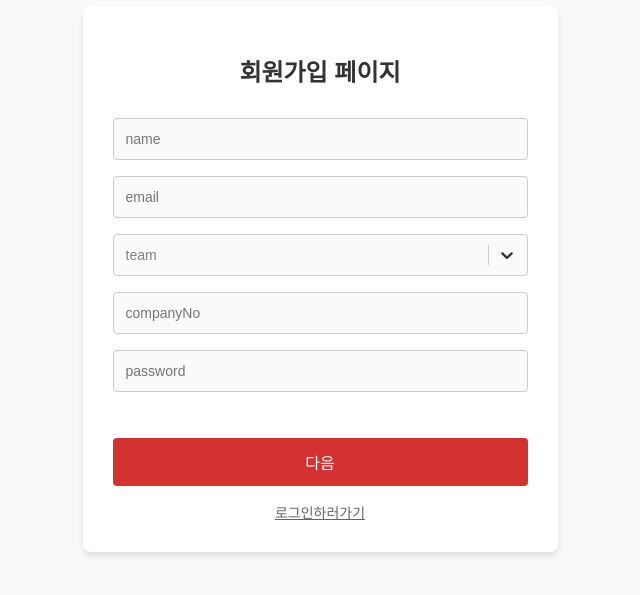
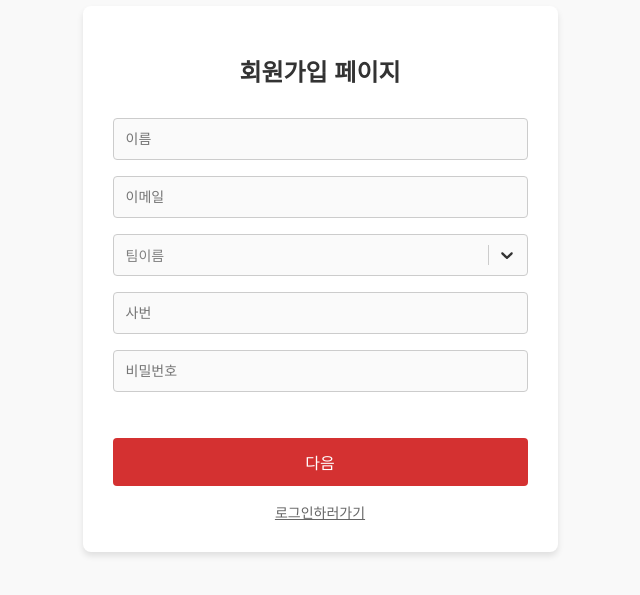
Before and after one commit to gimdongwon/bbl-online, a React (Vite) app in the folder client/: page /register in a window 1280 px wide. Shown: the part 153-748 px from the top of the page, without its empty margins (320-960 px from the left). Built offline with nearby package versions, Linux system fonts and the light colour scheme; no server answers.

Commit message:
(fix) placeholder 수정, pagenation 다음 수정, host 수정

```diff
--- a/client/src/components/BBLList.tsx
+++ b/client/src/components/BBLList.tsx
@@ -38,21 +38,21 @@ const BBLList = ({
     <Container>
       <Title>BBL List</Title>
       <DateFilterWrapper>
-        <label htmlFor='startDate' />
+        <label htmlFor="startDate" />
         <Input
-          type='date'
-          name='startDate'
+          type="date"
+          name="startDate"
           value={startDate}
           onChange={handleDate}
-          placeholder='시작 날짜'
+          placeholder="시작 날짜"
         />
-        <label htmlFor='endDate' />
+        <label htmlFor="endDate" />
         <Input
-          type='date'
-          name='endDate'
+          type="date"
+          name="endDate"
           value={endDate}
           onChange={handleDate}
-          placeholder='종료 날짜'
+          placeholder="종료 날짜"
         />
         <ExcelButton onClick={() => downloadBBLExcel(bblList.bbls)}>
           엑셀 다운로드
@@ -115,7 +115,7 @@ const BBLList = ({
 
         <PageButton
           onClick={() => onPageChange(currentPage + 1)}
-          disabled={endPage === currentPage}
+          disabled={totalPages === currentPage}
         >
           &gt;
         </PageButton>
--- a/client/src/components/RegisterForm.tsx
+++ b/client/src/components/RegisterForm.tsx
@@ -26,25 +26,25 @@ const RegisterForm: React.FC<RegisterFormProps> = ({ onSubmit, methods }) => {
         <Title>회원가입 페이지</Title>
         <form onSubmit={onSubmit}>
           <Input
-            type='name'
+            type="name"
             {...register('name')}
-            aria-label='name'
-            placeholder='name'
+            aria-label="name"
+            placeholder="이름"
           />
           <Input
-            type='email'
+            type="email"
             {...register('email')}
-            aria-label='email'
-            placeholder='email'
+            aria-label="email"
+            placeholder="이메일"
           />
           <Controller
-            name='team'
+            name="team"
             control={control}
             render={({ field }) => (
               <StyledSelect
                 {...field}
                 options={TEAM_LIST}
-                placeholder='team'
+                placeholder="팀이름"
                 onChange={(selected) =>
                   field.onChange((selected as { value: string })?.value)
                 } // 값을 문자열로 전달
@@ -54,18 +54,18 @@ const RegisterForm: React.FC<RegisterFormProps> = ({ onSubmit, methods }) => {
             )}
           />
           <Input
-            type='companyNo'
+            type="companyNo"
             {...register('companyNo')}
-            aria-label='companyNo'
-            placeholder='companyNo'
+            aria-label="companyNo"
+            placeholder="사번"
           />
           <Input
-            type='password'
+            type="password"
             {...register('password')}
-            aria-label='password'
-            placeholder='password'
+            aria-label="password"
+            placeholder="비밀번호"
           />
-          <RegisterButton type='submit'>다음</RegisterButton>
+          <RegisterButton type="submit">다음</RegisterButton>
         </form>
         <LoginLink>
           <Link to={'/login'}>로그인하러가기</Link>
```
Also changed, not shown: 1 other file (tests, documents, lock files or other folders).
